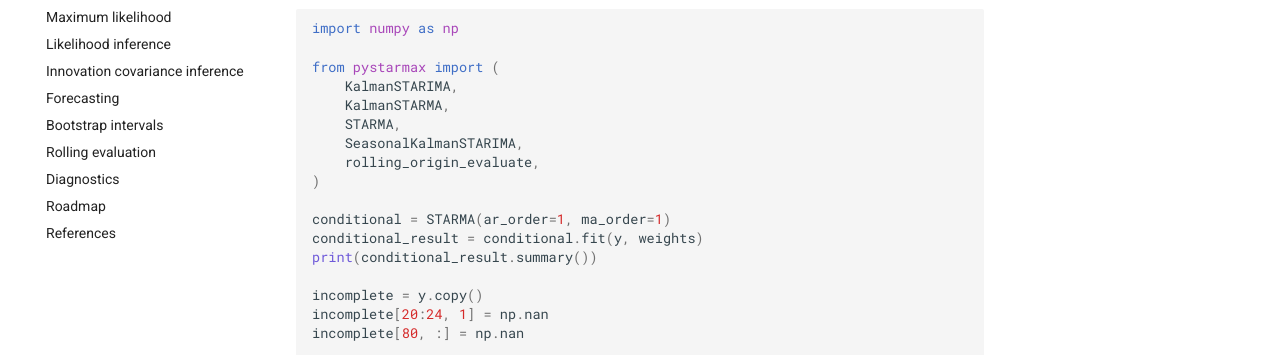
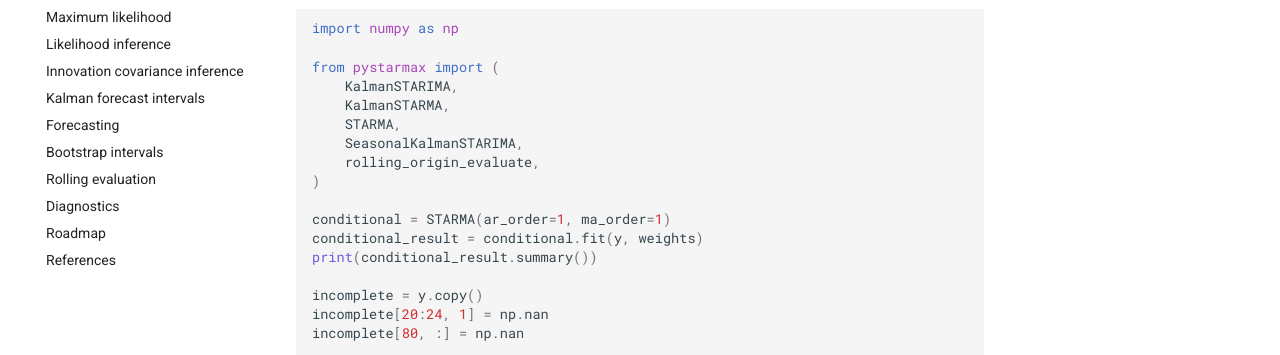
Before and after one commit to hujinghaoabcd/pySTARMAx, an MkDocs documentation site: the page built from docs/index.md, in a window 1280 px wide. Shown: the part 417-772 px from the top of the page. Built offline with MkDocs 1.6.1 and Material for MkDocs 9.7.7, drawn with Linux system fonts in a browser that asks for light colours; comment, search, counter and statistics services are not loaded.

Commit message:
Add Kalman forecast interval documentation navigation

```diff
--- a/mkdocs.yml
+++ b/mkdocs.yml
@@ -19,6 +19,7 @@ nav:
   - Maximum likelihood: maximum_likelihood.md
   - Likelihood inference: likelihood_inference.md
   - Innovation covariance inference: covariance_inference.md
+  - Kalman forecast intervals: kalman_forecast_intervals.md
   - Forecasting: forecasting.md
   - Bootstrap intervals: bootstrap.md
   - Rolling evaluation: evaluation.md
```
